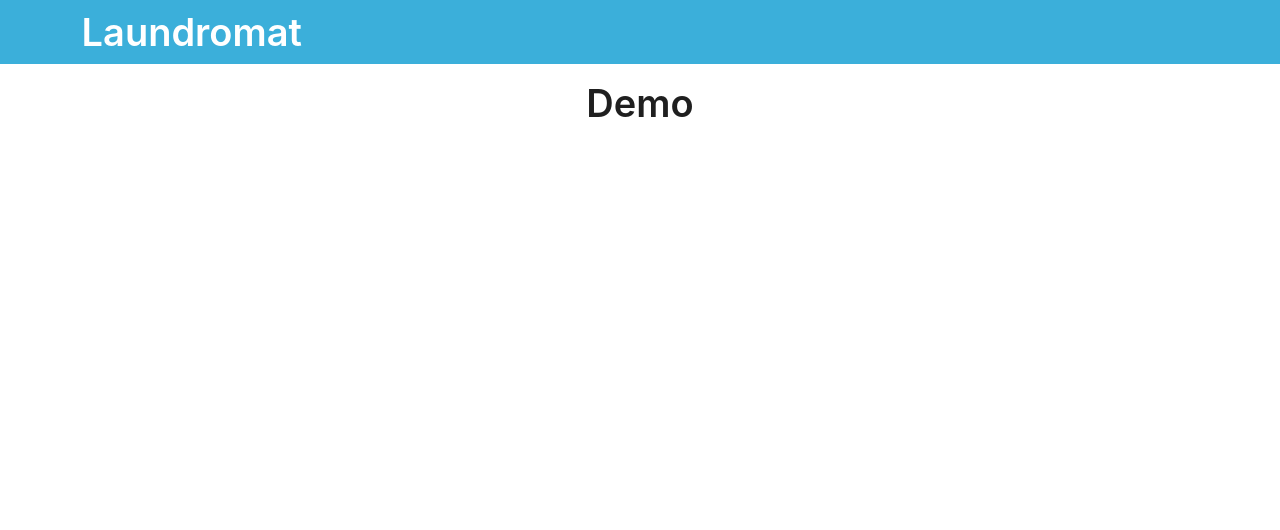
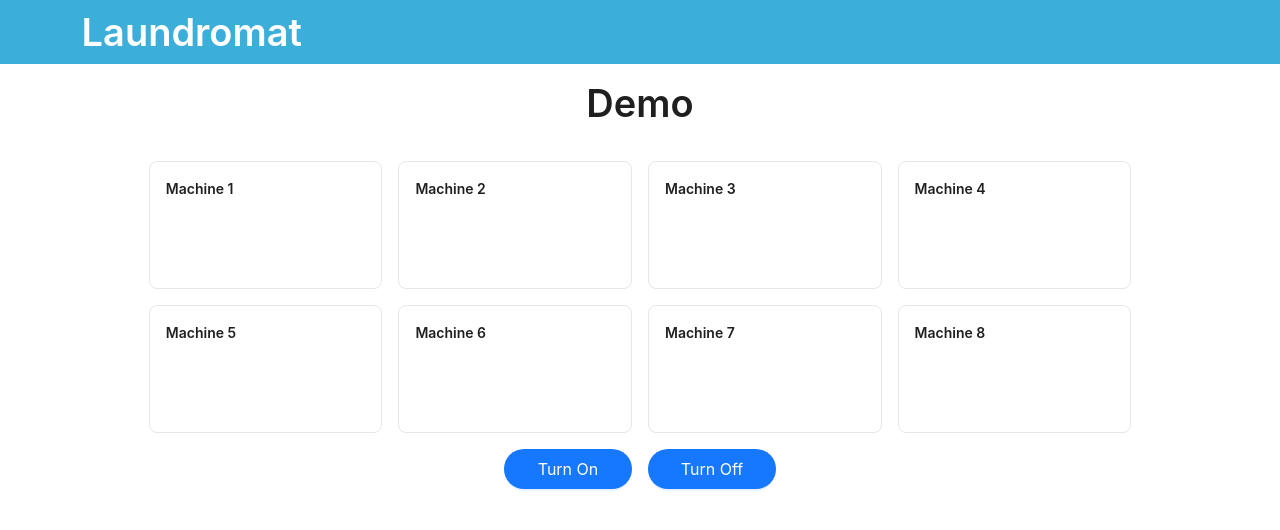
Before and after one commit to laundromatvn/lms-frontend, a React (Vite) app: page /demo in a window 1280 px wide. Shown: the top 530 px of the page. Built offline with nearby package versions, Linux system fonts and the light colour scheme; some icons are missing.

Commit message:
init demo options

```diff
--- /dev/null
+++ b/src/pages/DemoPage/MachineOption.tsx
@@ -0,0 +1,58 @@
+import React, { useState } from 'react';
+
+import { useTheme } from '@shared/hooks/useTheme';
+
+import { Typography } from 'antd';
+
+import { Box } from '@shared/components/Box'
+
+interface Props {
+  label: string;
+  value: any;
+  selectedValue: any;
+  onSelect: () => void;
+}
+
+export const MachineOption: React.FC<Props> = ({ label, value, selectedValue, onSelect }) => {
+  const theme = useTheme();
+  const [isHovered, setIsHovered] = useState(false);
+
+  return (
+    <Box
+      vertical
+      border
+      gap={theme.custom.spacing.small}
+      onClick={onSelect}
+      style={{
+        cursor: 'pointer',
+        backgroundColor: isHovered
+          ? theme.custom.colors.background.overlay
+          : theme.custom.colors.background.light,
+        border: `1px solid ${selectedValue === value
+          ? theme.custom.colors.primary.default
+          : isHovered
+            ? theme.custom.colors.neutral[300]
+            : theme.custom.colors.neutral[200]}`,
+        transition: 'background-color 120ms ease, border-color 120ms ease',
+        width: '100%',
+        minHeight: '128px',
+      }}
+      onMouseEnter={() => setIsHovered(true)}
+      onMouseLeave={() => setIsHovered(false)}
+    >
+      <Typography.Text strong>{label}</Typography.Text>
+
+      {selectedValue === value && (
+        <Box
+          vertical
+          align="center"
+          style={{
+            backgroundColor: theme.custom.colors.primary.light,
+            width: '100%',
+          }}>
+          <Typography.Text>Selected</Typography.Text>
+        </Box>
+      )}
+    </Box>
+  );
+};
--- a/src/pages/DemoPage/index.tsx
+++ b/src/pages/DemoPage/index.tsx
@@ -1,13 +1,74 @@
-import React from 'react';
+import React, { useState } from 'react';
 
-import { Typography } from 'antd';
+import { useTheme } from '@shared/hooks/useTheme';
+
+import { Button, Flex, Typography } from 'antd';
 
 import { DefaultLayout } from '@shared/components/layouts/DefaultLayout';
 
+import { MachineOption } from './MachineOption';
+
 const DemoPage: React.FC = () => {
+  const theme = useTheme();
+
+  const [selectedMachine, setSelectedMachine] = useState<number>(0);
+
+  const machines = [
+    { label: 'Machine 1', value: 1 },
+    { label: 'Machine 2', value: 2 },
+    { label: 'Machine 3', value: 3 },
+    { label: 'Machine 4', value: 4 },
+    { label: 'Machine 5', value: 5 },
+    { label: 'Machine 6', value: 6 },
+    { label: 'Machine 7', value: 7 },
+    { label: 'Machine 8', value: 8 },
+  ];
+
   return (
     <DefaultLayout style={{ alignItems: 'center' }}>
       <Typography.Title level={1}>Demo</Typography.Title>
+
+      <Flex
+        wrap
+        justify="center"
+        gap={theme.custom.spacing.medium}
+        style={{ width: '100%' }}
+      >
+        {machines.map((machine) => (
+          <div key={machine.value} style={{ flex: '0 0 20%' }}>
+            <MachineOption
+              label={machine.label}
+              value={machine.value}
+              selectedValue={selectedMachine}
+              onSelect={() => setSelectedMachine(machine.value)}
+            />
+          </div>
+        ))}
+      </Flex>
+
+      <Flex gap={theme.custom.spacing.medium}  >
+        <Button
+          type="primary"
+          size="large"
+          style={{
+            borderRadius: theme.custom.radius.full,
+            minWidth: 128,
+          }}
+        >
+          Turn On
+        </Button>
+
+        <Button
+          type="primary"
+          size="large"
+          style={{
+            borderRadius: theme.custom.radius.full,
+            minWidth: 128,
+          }}
+        >
+          Turn Off
+        </Button>
+      </Flex>
     </DefaultLayout>
   );
 };
--- a/src/shared/components/Box/index.tsx
+++ b/src/shared/components/Box/index.tsx
@@ -13,6 +13,8 @@ interface Props {
   style?: React.CSSProperties;
   border?: boolean;
   onClick?: () => void;
+  onMouseEnter?: React.MouseEventHandler<HTMLDivElement>;
+  onMouseLeave?: React.MouseEventHandler<HTMLDivElement>;
 }
 
 export const Box: React.FC<Props> = ({
@@ -24,6 +26,8 @@ export const Box: React.FC<Props> = ({
   style,
   border = false,
   onClick,
+  onMouseEnter,
+  onMouseLeave,
 }) => {
   const theme = useTheme();
 
@@ -36,12 +40,14 @@ export const Box: React.FC<Props> = ({
       padding: theme.custom.spacing.medium ,
       borderRadius: theme.custom.radius.medium,
       backgroundColor: theme.custom.colors.background.light,
-      border: border ? `1px solid ${theme.custom.colors.neutral.default}` : 'none',
+      border: border ? `1px solid ${theme.custom.colors.neutral[200]}` : 'none',
       width: 'fit-content',
       height: 'fit-content',
       ...style,
     }}
     onClick={onClick}
+    onMouseEnter={onMouseEnter}
+    onMouseLeave={onMouseLeave}
   >
     {children}
   </Flex>;
--- a/src/shared/theme/ThemeProvider.tsx
+++ b/src/shared/theme/ThemeProvider.tsx
@@ -137,23 +137,23 @@ export const ThemeProvider = ({ children }: ThemeProviderProps) => {
           },
         },
         spacing: {
-          xxsmall: "4px",
-          xsmall: "8px",
-          small: "12px",
-          medium: "16px",
-          large: "24px",
-          xlarge: "32px",
-          xxlarge: "48px",
+          xxsmall: 4,
+          xsmall: 8,
+          small: 12,
+          medium: 16,
+          large: 24,
+          xlarge: 32,
+          xxlarge: 48,
         },
         radius: {
-          xxsmall: "2px",
-          xsmall: "4px",
-          small: "6px",
-          medium: "8px",
-          large: "12px",
-          xlarge: "16px",
-          xxlarge: "24px",
-          full: "9999px",
+          xxsmall: 2,
+          xsmall: 4,
+          small: 6,
+          medium: 8,
+          large: 12,
+          xlarge: 16,
+          xxlarge: 24,
+          full: 9999,
         },
         shadows: {
           xxsmall: "0 1px 2px 0 rgba(0, 0, 0, 0.05)",
@@ -165,13 +165,13 @@ export const ThemeProvider = ({ children }: ThemeProviderProps) => {
           xxlarge: "0 35px 60px -15px rgba(0, 0, 0, 0.3)",
         },
         fontSize: {
-          xxsmall: "10px",
-          xsmall: "12px",
-          small: "14px",
-          medium: "16px",
-          large: "18px",
-          xlarge: "20px",
-          xxlarge: "24px",
+          xxsmall: 10,
+          xsmall: 12,
+          small: 14,
+          medium: 16,
+          large: 18,
+          xlarge: 20,
+          xxlarge: 24,
         },
         fontWeight: {
           xxsmall: 100,
@@ -183,13 +183,13 @@ export const ThemeProvider = ({ children }: ThemeProviderProps) => {
           xxlarge: 700,
         },
         breakpoints: {
-          xxsmall: "320px",
-          xsmall: "480px",
-          small: "640px",
-          medium: "768px",
-          large: "1024px",
-          xlarge: "1280px",
-          xxlarge: "1536px",
+          xxsmall: 320,
+          xsmall: 480,
+          small: 640,
+          medium: 768,
+          large: 1024,
+          xlarge: 1280,
+          xxlarge: 1536,
         },
         borders: {
           xxsmall: "1px solid",
```
Also changed, not shown: src/shared/types/index.d.ts (+29 -29 lines).
